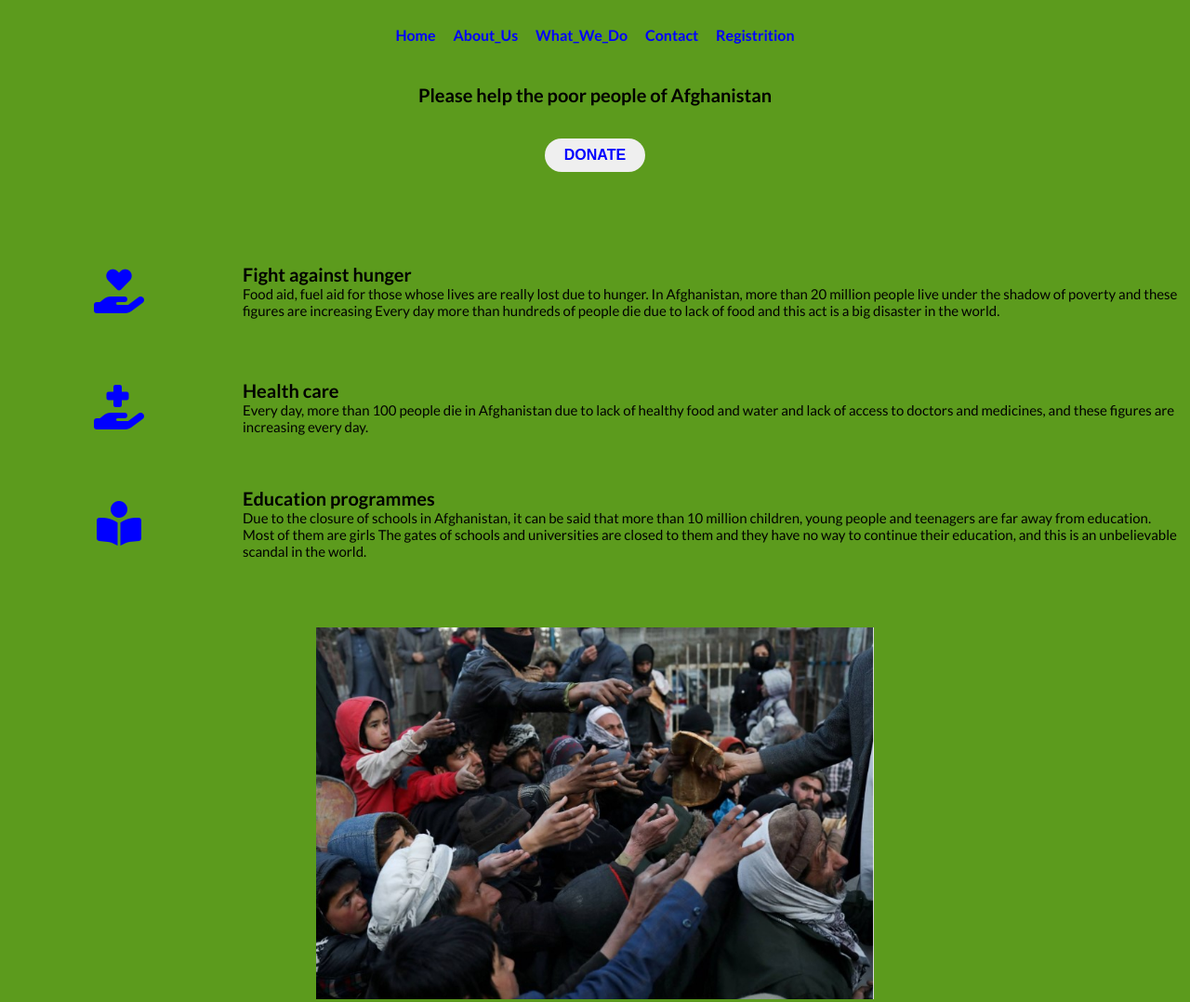
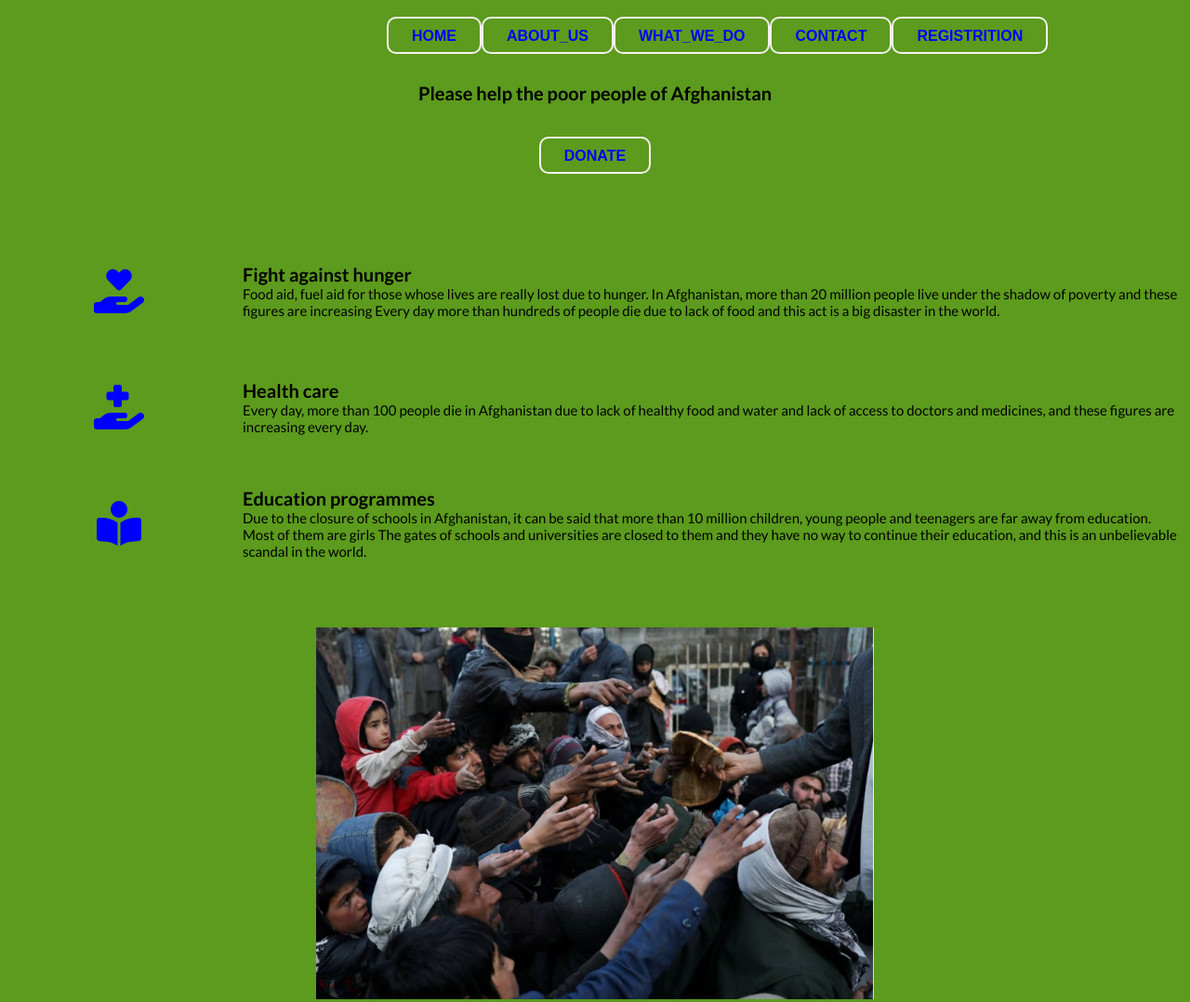
Before and after one commit to radween/Helpafghan.com, a plain HTML site: page index.html in a window 1280 px wide. Shown: the top 1078 px of the page at 93% size. Drawn offline with Linux system fonts and the light colour scheme; a script that the page names is missing.

Commit message:
Update index.html

```diff
--- a/index.html
+++ b/index.html
@@ -9,11 +9,11 @@
       <header id="header">
         <nav id="nav-bar">
           <ul >
-            <li><a class="nav-link" href="#">Home</a></li>
-            <li><a class="nav-link" href="#about us">About_Us</a></li>
-            <li><a class="nav-link" href="#pricing">What_We_Do</a></li>
-            <li><a class="nav-link" href="#Contact">Contact</a></li>
-            <li><a class="nav-link" href="https://docs.google.com/forms/d/e/1FAIpQLScPcHn5VLp4oHDNAjN81t2WAoGeCTnX86xDETSBCPj5D5zS-w/viewform">Registrition</a></li>
+          <button class="btn"><li><a class="nav-link" href="#">Home</a></li></button>
+            <button class="btn"><li><a class="nav-link" href="#about us">About_Us</a></li></button>
+           <button class="btn"><li><a class="nav-link" href="#pricing">What_We_Do</a></li></button>
+           <button class="btn"><li><a class="nav-link" href="#Contact">Contact</a></li></button>
+           <button class="btn"><li><a class="nav-link" href="https://docs.google.com/forms/d/e/1FAIpQLScPcHn5VLp4oHDNAjN81t2WAoGeCTnX86xDETSBCPj5D5zS-w/viewform">Registrition</a></li></button>
           </ul>
         </nav>
       </header>
@@ -21,9 +21,9 @@
       <div class="container1"></div>
 
       <section id="hero">
-        <h2>Please help the poor people of Afghanistan</h2>
+        <h2 class="color">Please help the poor people of Afghanistan</h2>
         <form id="#" action="#Home">
-         <button><a href="#item-options" class="info" >DONATE</a></button>
+         <button class="btn"><a href="#item-options" class="info" >DONATE</a></button>
         </form>
       </section>
 
@@ -86,8 +86,8 @@
             <h2>$5</h2>
             <ol>
               <li>We provide medicines for whom that they are sick and need for emergency treatment and we pay for medical examinations for   people who are jobless and poor we provide IP training for whom that are in risk of infections  </li>
-
             </ol>
+            <br>
            <a href="#info"><button class="btn">Donate</button></a>
           </div>
           <div class="product" id="valve">
```
